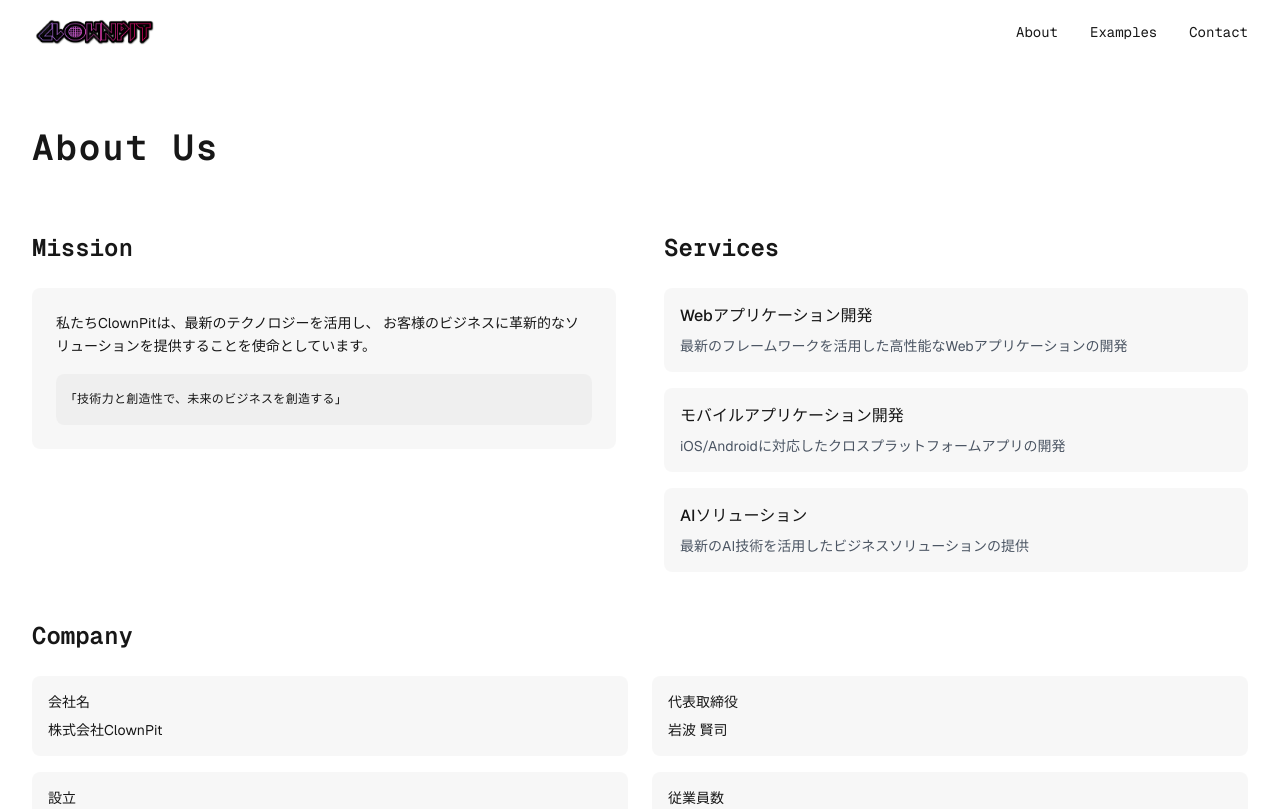
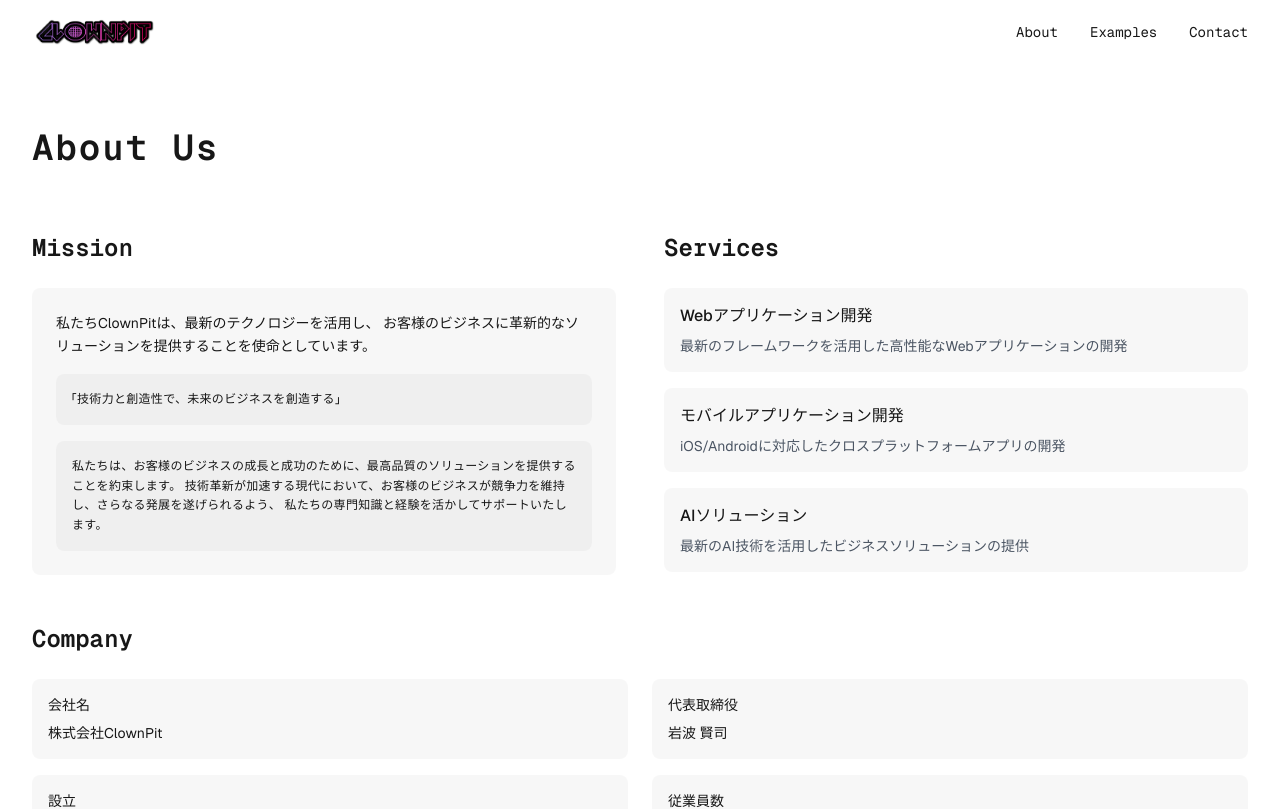
Before and after one commit to kodomo898/clown-pit, a Next.js app: page /about in a window 1280 px wide. Shown: the top 809 px of the page. Built offline with nearby package versions, Linux system fonts and the light colour scheme.

Commit message:
gmail add

```diff
--- a/app/about/page.tsx
+++ b/app/about/page.tsx
@@ -11,7 +11,7 @@ import Link from 'next/link';
 //   display: 'swap',
 // });
 
-export default function About() {
+export default function Docs() {
   useEffect(() => {
     const script = document.createElement('script');
     script.src = 'https://cdn.jsdelivr.net/npm/marked/marked.min.js';
@@ -36,9 +36,9 @@ export default function About() {
               </Link>
             </div>
             <div className="hidden sm:flex space-x-8">
-              <Link href="/about" className="text-sm hover:text-gray-600 dark:hover:text-gray-300 font-[family-name:var(--font-geist-mono)]">About</Link>
+              <Link href="/docs" className="text-sm hover:text-gray-600 dark:hover:text-gray-300 font-[family-name:var(--font-geist-mono)]">About</Link>
               <Link href="/examples" className="text-sm hover:text-gray-600 dark:hover:text-gray-300 font-[family-name:var(--font-geist-mono)]">Examples</Link>
-              <Link href="/contact" className="text-sm hover:text-gray-600 dark:hover:text-gray-300 font-[family-name:var(--font-geist-mono)]">Contact</Link>
+              <a href="#" className="text-sm hover:text-gray-600 dark:hover:text-gray-300 font-[family-name:var(--font-geist-mono)]">Contact</a>
             </div>
             <div className="sm:hidden">
               <HamburgerMenu />
@@ -65,6 +65,13 @@ export default function About() {
                 <div className="mt-4 p-4 bg-black/[.03] dark:bg-white/[.03] rounded-lg">
                   <p className="text-xs leading-relaxed tracking-wide">
                     「技術力と創造性で、未来のビジネスを創造する」
+                  </p>
+                </div>
+                <div className="mt-4 p-4 bg-black/[.03] dark:bg-white/[.03] rounded-lg">
+                  <p className="text-xs leading-relaxed tracking-wide">
+                    私たちは、お客様のビジネスの成長と成功のために、最高品質のソリューションを提供することを約束します。
+                    技術革新が加速する現代において、お客様のビジネスが競争力を維持し、さらなる発展を遂げられるよう、
+                    私たちの専門知識と経験を活かしてサポートいたします。
                   </p>
                 </div>
               </div>
--- a/app/docs/page.tsx
+++ b/app/docs/page.tsx
@@ -11,7 +11,7 @@ import Link from 'next/link';
 //   display: 'swap',
 // });
 
-export default function About() {
+export default function Docs() {
   useEffect(() => {
     const script = document.createElement('script');
     script.src = 'https://cdn.jsdelivr.net/npm/marked/marked.min.js';
@@ -36,9 +36,9 @@ export default function About() {
               </Link>
             </div>
             <div className="hidden sm:flex space-x-8">
-              <Link href="/about" className="text-sm hover:text-gray-600 dark:hover:text-gray-300 font-[family-name:var(--font-geist-mono)]">About</Link>
+              <Link href="/docs" className="text-sm hover:text-gray-600 dark:hover:text-gray-300 font-[family-name:var(--font-geist-mono)]">About</Link>
               <Link href="/examples" className="text-sm hover:text-gray-600 dark:hover:text-gray-300 font-[family-name:var(--font-geist-mono)]">Examples</Link>
-              <Link href="/contact" className="text-sm hover:text-gray-600 dark:hover:text-gray-300 font-[family-name:var(--font-geist-mono)]">Contact</Link>
+              <a href="#" className="text-sm hover:text-gray-600 dark:hover:text-gray-300 font-[family-name:var(--font-geist-mono)]">Contact</a>
             </div>
             <div className="sm:hidden">
               <HamburgerMenu />
@@ -65,6 +65,13 @@ export default function About() {
                 <div className="mt-4 p-4 bg-black/[.03] dark:bg-white/[.03] rounded-lg">
                   <p className="text-xs leading-relaxed tracking-wide">
                     「技術力と創造性で、未来のビジネスを創造する」
+                  </p>
+                </div>
+                <div className="mt-4 p-4 bg-black/[.03] dark:bg-white/[.03] rounded-lg">
+                  <p className="text-xs leading-relaxed tracking-wide">
+                    私たちは、お客様のビジネスの成長と成功のために、最高品質のソリューションを提供することを約束します。
+                    技術革新が加速する現代において、お客様のビジネスが競争力を維持し、さらなる発展を遂げられるよう、
+                    私たちの専門知識と経験を活かしてサポートいたします。
                   </p>
                 </div>
               </div>
```
